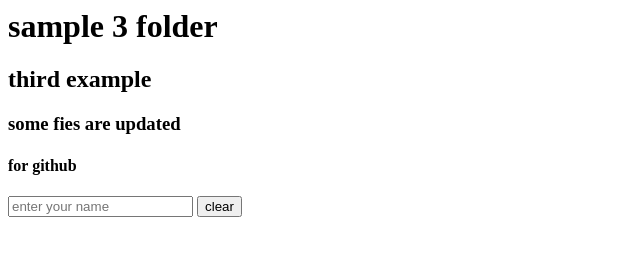
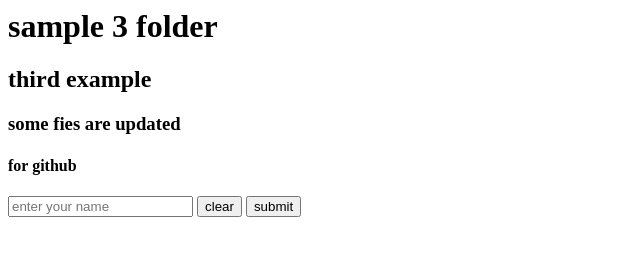
Before and after one commit to Naveen-kumaar/sample3, a plain HTML site: page index.html in a window 1280 px wide. Shown: the whole page, without its empty margins (0-640 px from the left). Drawn offline with Linux system fonts and the light colour scheme.

Commit message:
submit button added

```diff
--- a/index.html
+++ b/index.html
@@ -7,5 +7,6 @@
         <h4>for github</h4>
         <input type="text" placeholder="enter your name">
         <button type="clear">clear</button>
+        <button type="submit">submit</button>
     </body>
 </html>
```
